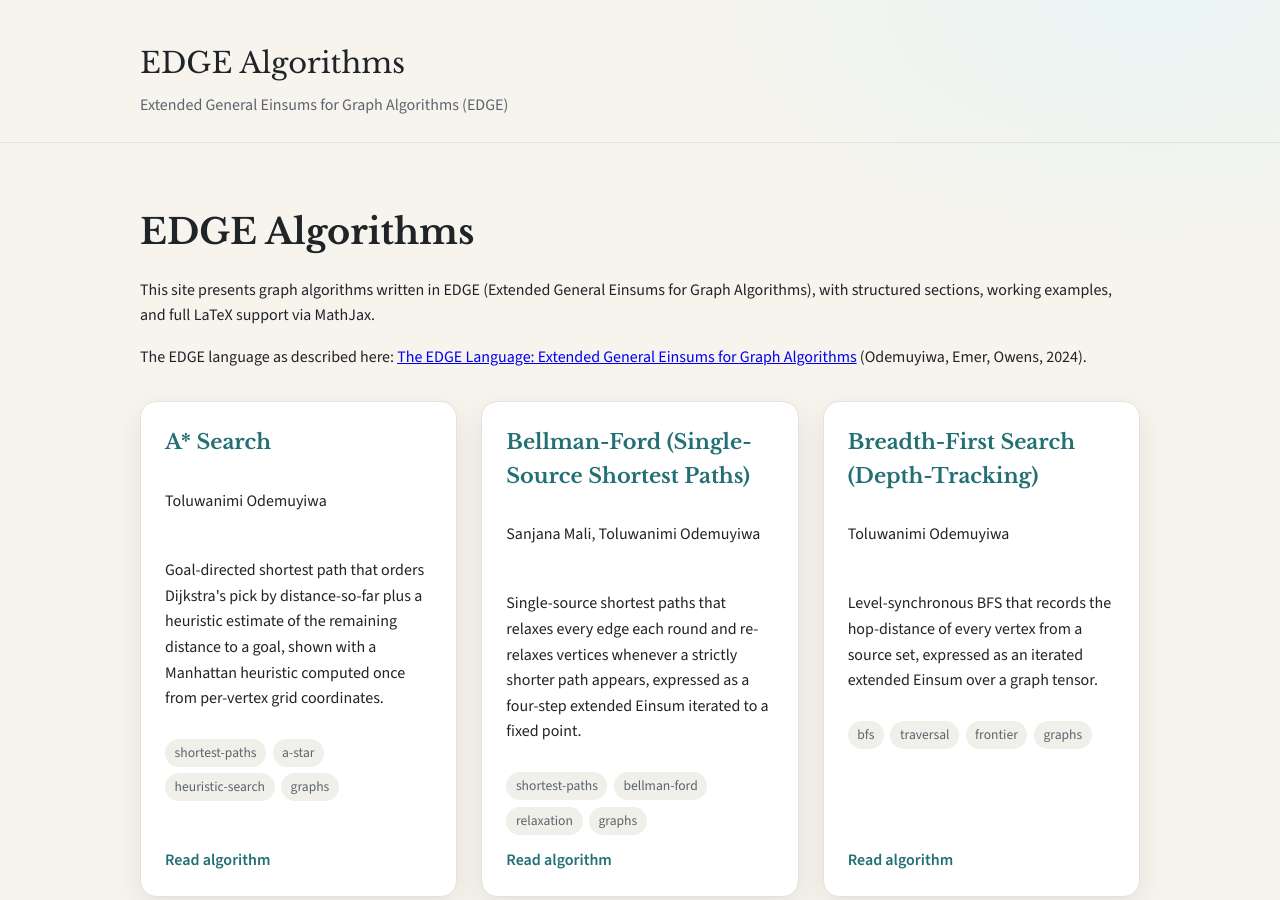
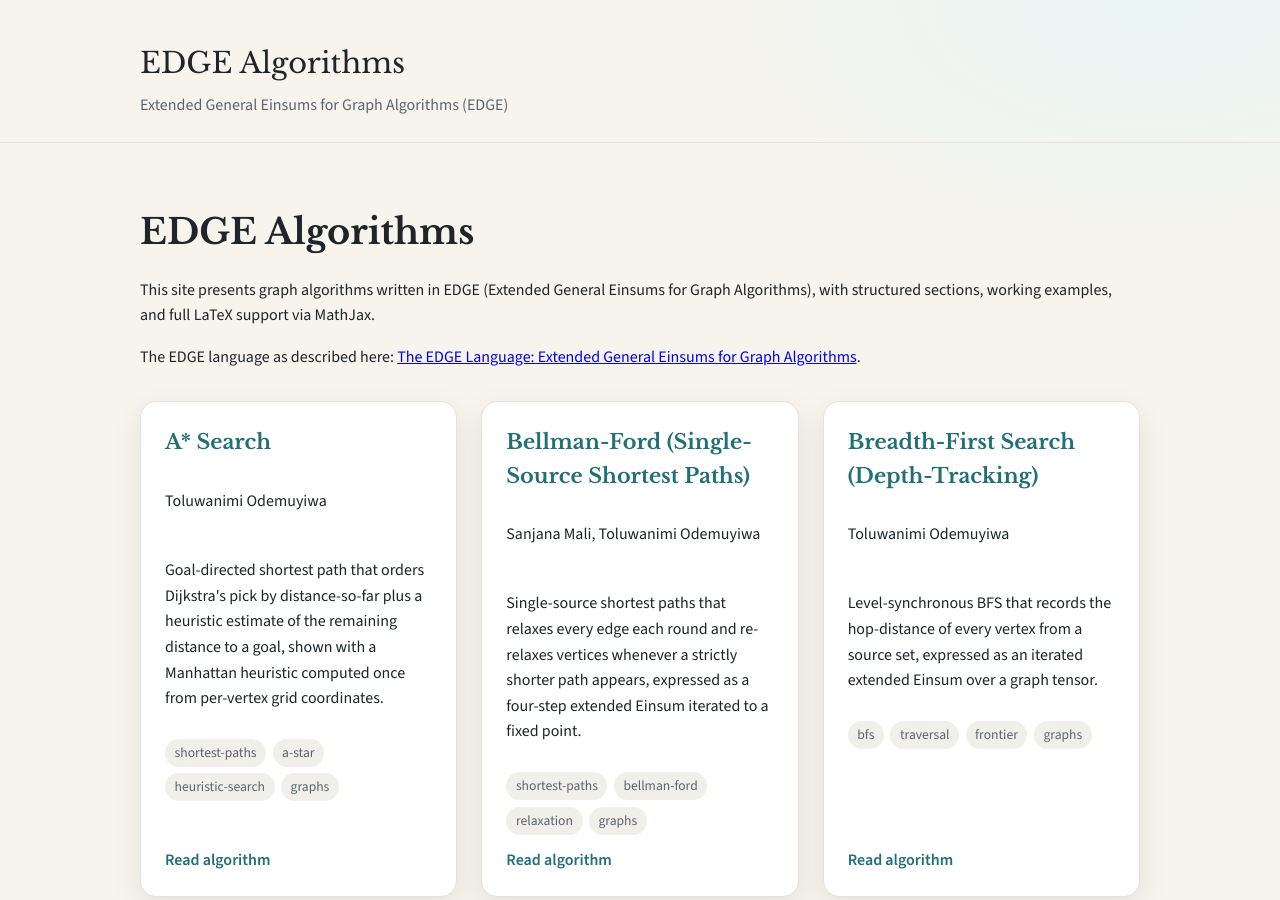
Before and after one commit to owensgroup/edge-algorithms, a Jekyll site: the page built from index.md, in a window 1280 px wide and 900 px high. Built offline with Jekyll 4.4.1, drawn with Linux system fonts in a browser that asks for light colours.

```diff
--- a/index.md
+++ b/index.md
@@ -11,8 +11,7 @@ title: EDGE Algorithms
   </p>
   <p>
     The EDGE language as described here:
-    <a href="https://doi.org/10.48550/arXiv.2404.11591">The EDGE Language: Extended General Einsums for Graph Algorithms</a>
-    (Odemuyiwa, Emer, Owens, 2024).
+    <a href="https://doi.org/10.48550/arXiv.2404.11591">The EDGE Language: Extended General Einsums for Graph Algorithms</a>.
   </p>
 </section>
 
```
